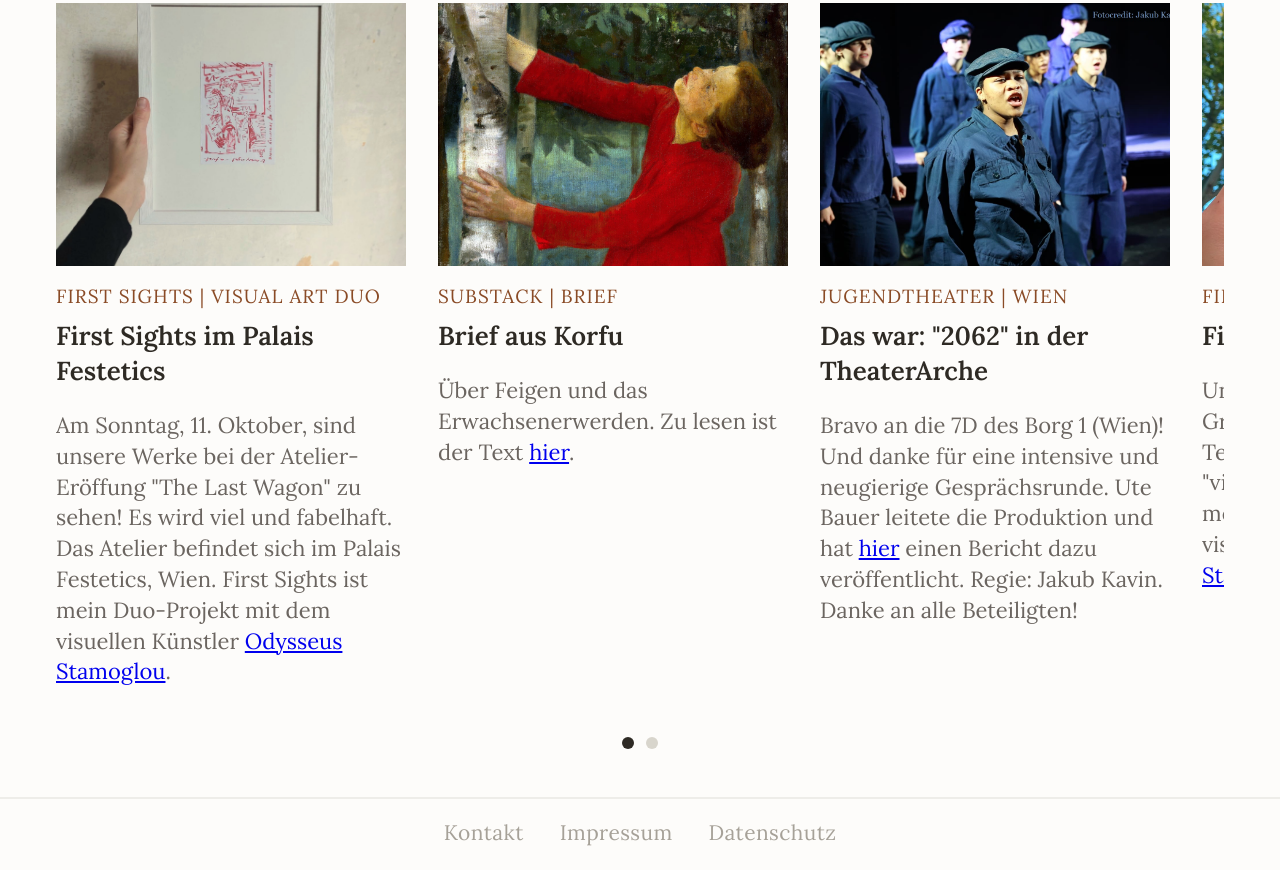
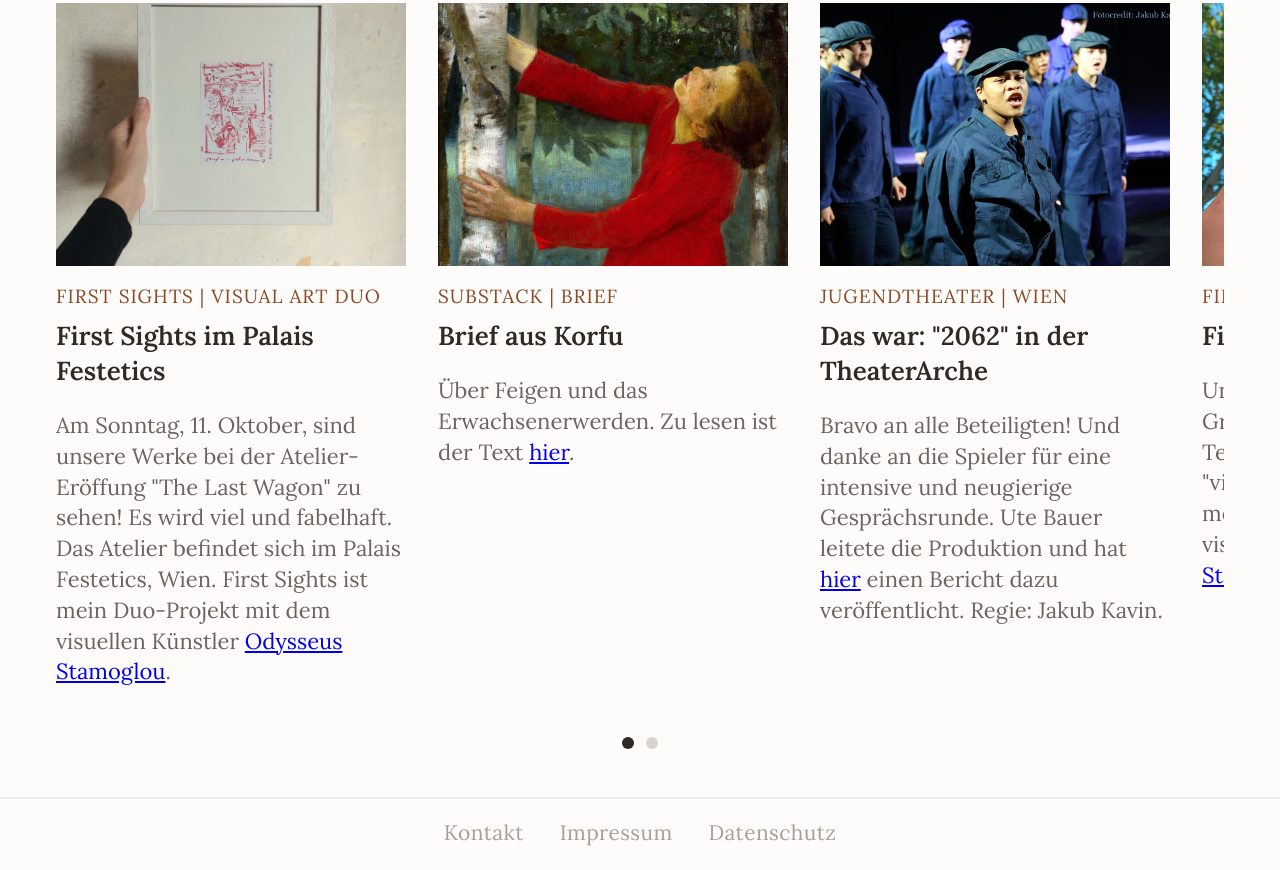
Before and after one commit to daphsander/daphne-sander-website, an Eleventy site: page de/index.njk in a window 1280 px wide. Shown: the part 864-1734 px from the top of the page. Built offline with nearby package versions, Linux system fonts and the light colour scheme; Eleventy itself is replaced by a stand-in of ours; files that its build step writes are made by us from their sources.

Commit message:
Update Aktuelles (Startseite) “eurasia-ankuendigung”

```diff
--- a/de/_aktuelles/eurasia-ankuendigung.md
+++ b/de/_aktuelles/eurasia-ankuendigung.md
@@ -7,4 +7,4 @@ lang: de
 tags: aktuelles
 ---
 
-Bravo an die 7D des Borg 1 (Wien)! Und danke für eine intensive und neugierige Gesprächsrunde. Ute Bauer leitete die Produktion und hat <a href="https://h12.at/aktuelles/2062-von-daphne-anders-das-jahresprojekt-der-7d" target="_blank" rel="noopener noreferrer">hier</a> einen Bericht dazu veröffentlicht. Regie: Jakub Kavin. Danke an alle Beteiligten!
+Bravo an alle Beteiligten! Und danke an die Spieler für eine intensive und neugierige Gesprächsrunde. Ute Bauer leitete die Produktion und hat <a href="https://h12.at/aktuelles/2062-von-daphne-anders-das-jahresprojekt-der-7d" target="\_blank" rel="noopener noreferrer">hier</a> einen Bericht dazu veröffentlicht. Regie: Jakub Kavin.
```
